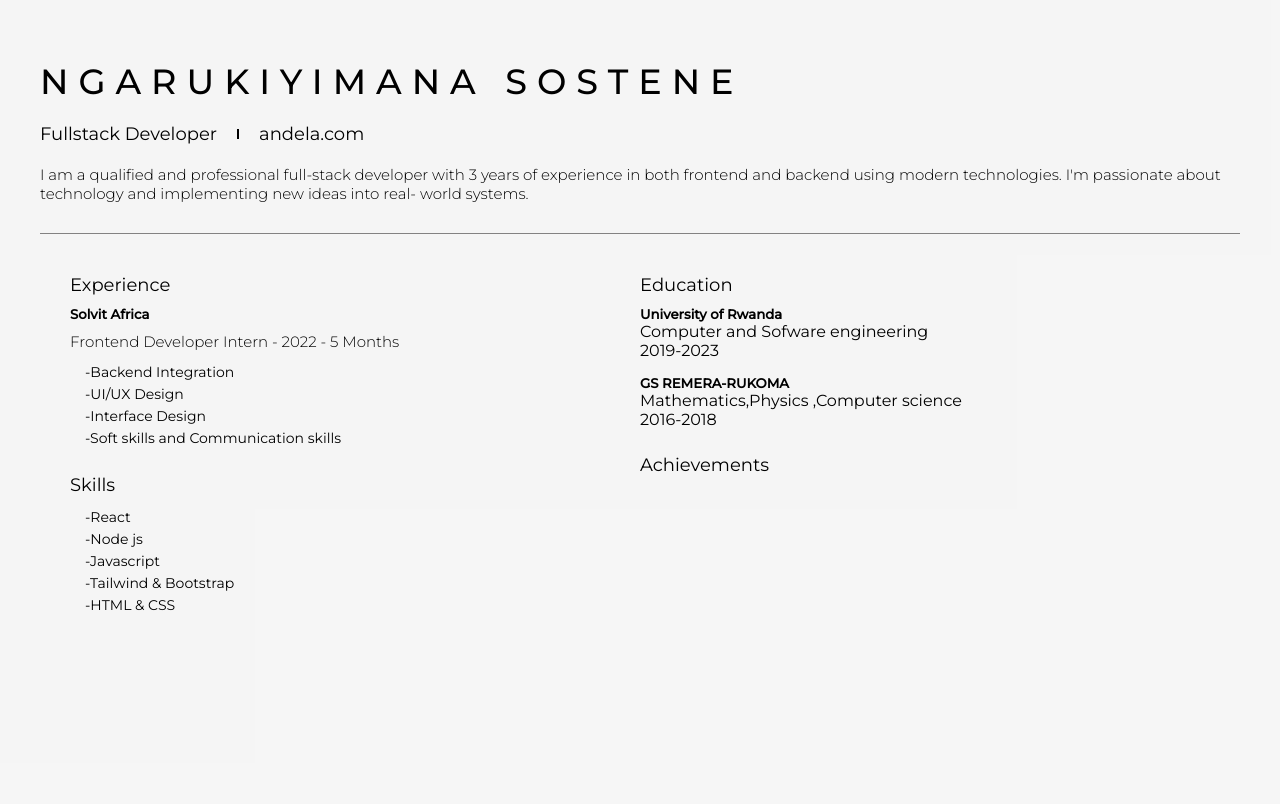
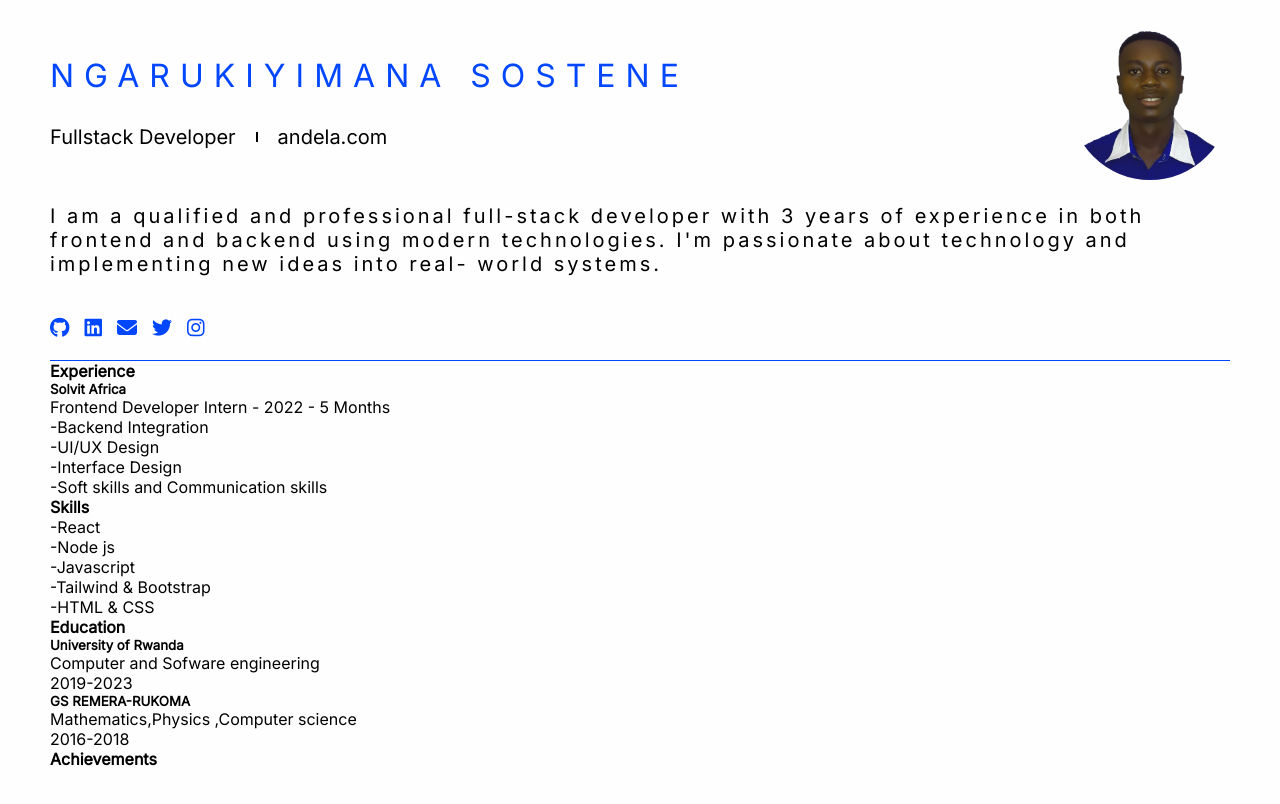
Before and after one commit to sostene12/cv-challenge, a plain HTML site: page index.html in a window 1280 px wide. Drawn offline with Linux system fonts and the light colour scheme.

Commit message:
working on the header of my cv

```diff
--- a/index.html
+++ b/index.html
@@ -1,28 +1,58 @@
 <!DOCTYPE html>
 <html lang="en">
   <head>
-    <meta charset="UTF-8">
-    <meta http-equiv="X-UA-Compatible" content="IE=edge">
-    <meta name="viewport" content="width=device-width, initial-scale=1.0">
+    <meta charset="UTF-8" />
+    <meta http-equiv="X-UA-Compatible" content="IE=edge" />
+    <meta name="viewport" content="width=device-width, initial-scale=1.0" />
     <title>Cv</title>
-    <link rel="stylesheet" href="./styles.css">
+    <link rel="preconnect" href="https://fonts.googleapis.com" />
+    <link rel="preconnect" href="https://fonts.gstatic.com" crossorigin />
+    <link
+      href="https://fonts.googleapis.com/css2?family=Inter&display=swap"
+      rel="stylesheet"
+    />
+    <link rel="stylesheet" href="https://cdnjs.cloudflare.com/ajax/libs/font-awesome/6.2.1/css/all.min.css" integrity="sha512-MV7K8+y+gLIBoVD59lQIYicR65iaqukzvf/nwasF0nqhPay5w/9lJmVM2hMDcnK1OnMGCdVK+iQrJ7lzPJQd1w==" crossorigin="anonymous" referrerpolicy="no-referrer" />
+    <link rel="stylesheet" href="./styles.css" />
   </head>
   <body>
     <div class="container">
         <header>
+            <div>
                 <h3 class="name">Ngarukiyimana sostene</h3>
                 <div class="title">
                   <div>Fullstack Developer</div>
                   <div></div>
                   <div>andela.com</div>
                 </div>
-            <div class="description">
-                <span>I am a qualified and professional full-stack developer with 3 years of
-                    experience in both frontend and backend using modern technologies.
-                    I'm passionate about technology and implementing new ideas into real-
-                    world systems.</span>
+            </div>
+            <div class="image-container">
+                <img src="./profile.png" alt="profile image">
             </div>
         </header>
+        <div class="description">
+            <span
+            >I am a qualified and professional full-stack developer with 3 years
+            of experience in both frontend and backend using modern
+            technologies. I'm passionate about technology and implementing new
+            ideas into real- world systems.</span>
+        </div>
+        <div class="icons">
+            <a href="https://github.com/sostene12" target="_blank">
+                <i class="fa-brands fa-github"></i>
+            </a>
+            <a href="https://www.linkedin.com/in/ngarukiyimana-sostene-5b73461bb/" target="_blank">
+                <i class="fa-brands fa-linkedin"></i>
+            </a>
+            <a href="mailto:ngarukiyimanasostene@gmail.com">
+                <i class="fa-solid fa-envelope"></i>
+            </a>
+            <a href="https://twitter.com/NgSostene" target="_blank">
+                <i class="fa-brands fa-twitter"></i>
+            </a>
+            <a href="https://www.instagram.com/ngsostene/" target="_blank">
+                <i class="fa-brands fa-instagram"></i>
+            </a>
+        </div>
       <main>
         <div>
           <h4>Experience</h4>
@@ -31,42 +61,26 @@
             <div>Frontend Developer Intern - 2022 - 5 Months</div>
           </div>
           <div class="work">
-                    <p>
-                        <span>-</span><span>Backend Integration</span>
-                    </p>
-                    <p>
-                        <span>-</span><span>UI/UX Design</span>
-                    </p>
-                    <p>
-                        <span>-</span><span>Interface Design</span>
-                    </p>
+            <p><span>-</span><span>Backend Integration</span></p>
+            <p><span>-</span><span>UI/UX Design</span></p>
+            <p><span>-</span><span>Interface Design</span></p>
             <p>
               <span>-</span><span>Soft skills and Communication skills</span>
             </p>
           </div>
           <h4>Skills</h4>
           <div class="work">
-                    <p>
-                        <span>-</span><span>React</span>
-                    </p>
-                    <p>
-                        <span>-</span><span>Node js</span>
-                    </p>
-                    <p>
-                        <span>-</span><span>Javascript</span>
-                    </p>
-                    <p>
-                        <span>-</span><span>Tailwind & Bootstrap</span>
-                    </p>
-                    <p>
-                        <span>-</span><span>HTML & CSS</span>
-                    </p>
+            <p><span>-</span><span>React</span></p>
+            <p><span>-</span><span>Node js</span></p>
+            <p><span>-</span><span>Javascript</span></p>
+            <p><span>-</span><span>Tailwind & Bootstrap</span></p>
+            <p><span>-</span><span>HTML & CSS</span></p>
           </div>
         </div>
         <div>
           <h4>Education</h4>
           <div class="school">
-                    <h5>University of Rwanda </h5>
+            <h5>University of Rwanda</h5>
             <div>Computer and Sofware engineering</div>
             <div>2019-2023</div>
           </div>
--- a/styles.css
+++ b/styles.css
@@ -1,53 +1,104 @@
-@import url('https://fonts.googleapis.com/css2?family=Montserrat:wght@100;200;300;400;500&display=swap');
-*{
+:root {
+  --blue: #0047ff;
+  --white: #fffefe;
+}
+* {
   padding: 0;
   margin: 0;
   box-sizing: border-box;
-    font-family: 'Montserrat', sans-serif;
+  font-family: "Inter", sans-serif;
+  background: rgba(255, 254, 254, 0.97);
 }
 
-
-.container{
-    background-color: rgba(245, 245, 245, 0.922);
-    padding: 30px 40px;
+.container {
+  padding: 20px 50px;
   height: 100vw;
   height: 100vw;
 }
 
-header{
-    border-bottom: 1px solid rgb(131, 130, 130);
-    border-width: 90%;
-    padding: 30px 0px;
+header {
+    display: flex;
+    justify-content: space-between;
+    align-items: center;
+}
+.image-container img{
+    object-fit: cover;
+    width: 160px;
+    height: 160px;
+    border-radius: 50%;
 }
 
-
-.container .name{
+header .name {
     font-weight: 500;
-    font-size: 35px;
+    font-size: 32px;
     letter-spacing: 10px;
     text-transform: uppercase;
-    padding-bottom: 20px;
+    color: var(--blue);
+    padding-bottom: 30px;
   }
 
-header .title{
+header .title {
     display: flex;
     align-items: center;
-    padding-bottom: 20px;
-    font-size: 18px;
+    font-size: 20px;
 }
 
-header .title div:nth-of-type(2){
+header .title div:nth-of-type(2) {
     border: 1px solid black;
     margin: 0px 20px;
     height: 10px;
   }
 
-.description{
+.description {
+    padding: 20px 0px;
+    font-size: 20px;
+    letter-spacing: 3px;
+
+  }
+.icons{
+    display: flex;
+    padding: 20px 0px;
+    border-bottom: 1px solid var(--blue);
+}
+
+.icons a{
+    text-decoration: none;
+    color: var(--blue);
+    padding-right: 15px;
+    font-size: 20px;
+}
+
+.icons a:hover{
+    scale: 1.1;
+}
+
+
+
+/*
+.introduction{
+    display: flex;
+}
+
+.image-container{
+    width: 400px;
+    height: 400px;
+}
+
+.container .name {
+  font-weight: 500;
+  font-size: 32px;
+  letter-spacing: 10px;
+  text-transform: uppercase;
+  padding-bottom: 20px;
+  color: var(--blue);
+}
+
+.description {
   font-size: 15px;
   font-weight: 300;
 }
 
-main{
+main {
   display: flex;
   padding-top: 30px;
   justify-content: space-between;
@@ -55,33 +106,32 @@ main{
   margin: 0 auto;
 }
 
-main div{
+main div {
   text-align: left;
   width: 100%;
 }
 
-main h4{
+main h4 {
   font-weight: 400;
   font-size: 18px;
   padding: 10px 0px;
 }
-main .title{
+main .title {
   padding: 10px 0px;
   font-weight: 300;
   font-size: 15px;
 }
 
-main .work{
+main .work {
   padding-left: 15px;
   font-size: 14px;
   margin-bottom: 15px;
 }
 
-main .work p{
+main .work p {
   padding: 2px 0px;
-
 }
 
-.school{
+.school {
   padding-bottom: 15px;
-}
+} */
```
Also changed, not shown: profile.png (added). Lines whose indentation alone changed are shown as unchanged.
